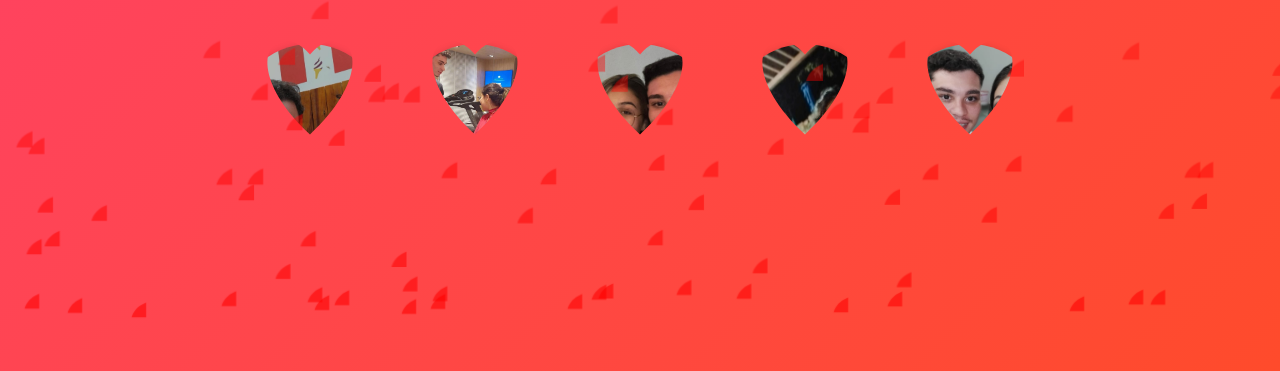
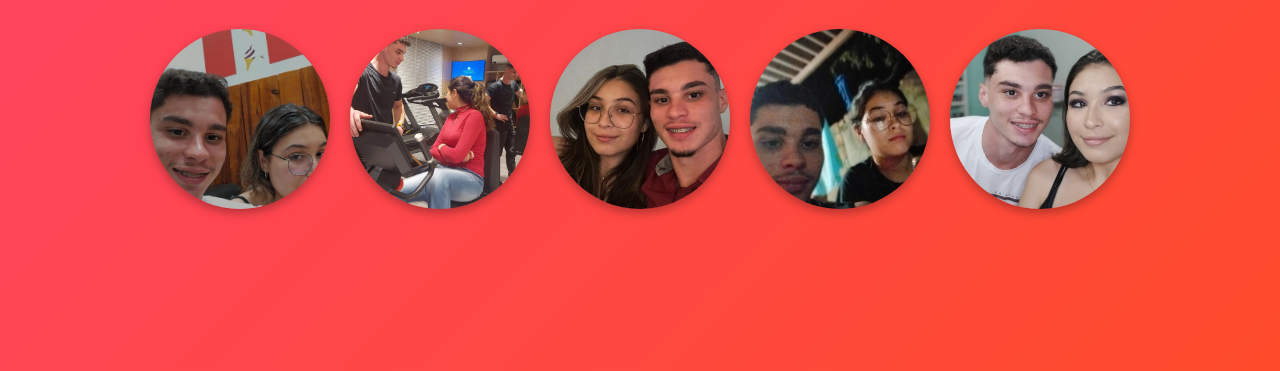
Before and after one commit to AndrezinSilva13/contador_dias_juntos, a plain HTML site: page index.html in a window 1280 px wide. Shown: the part 469-840 px from the top of the page. Drawn offline with Linux system fonts and the light colour scheme.

Commit message:
Update index.html

```diff
--- a/index.html
+++ b/index.html
@@ -36,23 +36,28 @@
         }
         .galeria {
             display: flex;
-            gap: 15px;
+            gap: 20px;
             flex-wrap: wrap;
             justify-content: center;
             margin-top: 20px;
         }
         .galeria img {
-            width: 150px;
-            height: 150px;
+            width: 180px;
+            height: 180px;
             object-fit: cover;
             border-radius: 50%;
             transition: transform 0.3s ease-in-out, box-shadow 0.3s ease-in-out;
             box-shadow: 0 4px 10px rgba(0, 0, 0, 0.3);
-            clip-path: path("M 75 10 C 40 -30, 0 20, 75 90 C 150 20, 110 -30, 75 10 Z");
         }
         .galeria img:hover {
             transform: scale(1.1);
             box-shadow: 0 8px 20px rgba(0, 0, 0, 0.4);
+        }
+        @media (max-width: 768px) {
+            .galeria img {
+                width: 140px;
+                height: 140px;
+            }
         }
         @keyframes fadeIn {
             from { opacity: 0; transform: translateY(-20px); }
@@ -62,30 +67,6 @@
             0% { transform: scale(1); }
             50% { transform: scale(1.05); }
             100% { transform: scale(1); }
-        }
-        .hearts {
-            position: absolute;
-            top: 0;
-            left: 50%;
-            transform: translateX(-50%);
-            width: 100%;
-            height: 100vh;
-            overflow: hidden;
-            pointer-events: none;
-        }
-        .heart {
-            position: absolute;
-            bottom: 0;
-            width: 25px;
-            height: 25px;
-            background: red;
-            clip-path: path("M10 30 C 10 10, 40 0, 50 20 C 60 0, 90 10, 90 30 C 90 50, 50 90, 50 90 C 50 90, 10 50, 10 30 Z");
-            animation: floatUp 5s linear infinite;
-            opacity: 0.6;
-        }
-        @keyframes floatUp {
-            0% { transform: translateY(0) scale(1); opacity: 0.6; }
-            100% { transform: translateY(-100vh) scale(1.5); opacity: 0; }
         }
     </style>
 </head>
@@ -102,11 +83,9 @@
         <img src="foto5.jpg" alt="Foto do casal 5">
     </div>
 
-    <div class="hearts"></div>
-
     <script>
         function atualizarContador() {
-            const dataInicio = new Date("2023-02-11T00:00:00");
+            const dataInicio = new Date("2023-02-11T16:41:26");
             const agora = new Date();
             const diferenca = agora - dataInicio;
 
@@ -120,19 +99,6 @@
         }
         setInterval(atualizarContador, 1000);
         atualizarContador();
-
-        function criarCorações() {
-            const heartsContainer = document.querySelector(".hearts");
-            for (let i = 0; i < 15; i++) {
-                let heart = document.createElement("div");
-                heart.classList.add("heart");
-                heart.style.left = Math.random() * 100 + "vw";
-                heart.style.animationDuration = Math.random() * 3 + 2 + "s";
-                heartsContainer.appendChild(heart);
-                setTimeout(() => heart.remove(), 5000);
-            }
-        }
-        setInterval(criarCorações, 500);
     </script>
 </body>
 </html>
```
